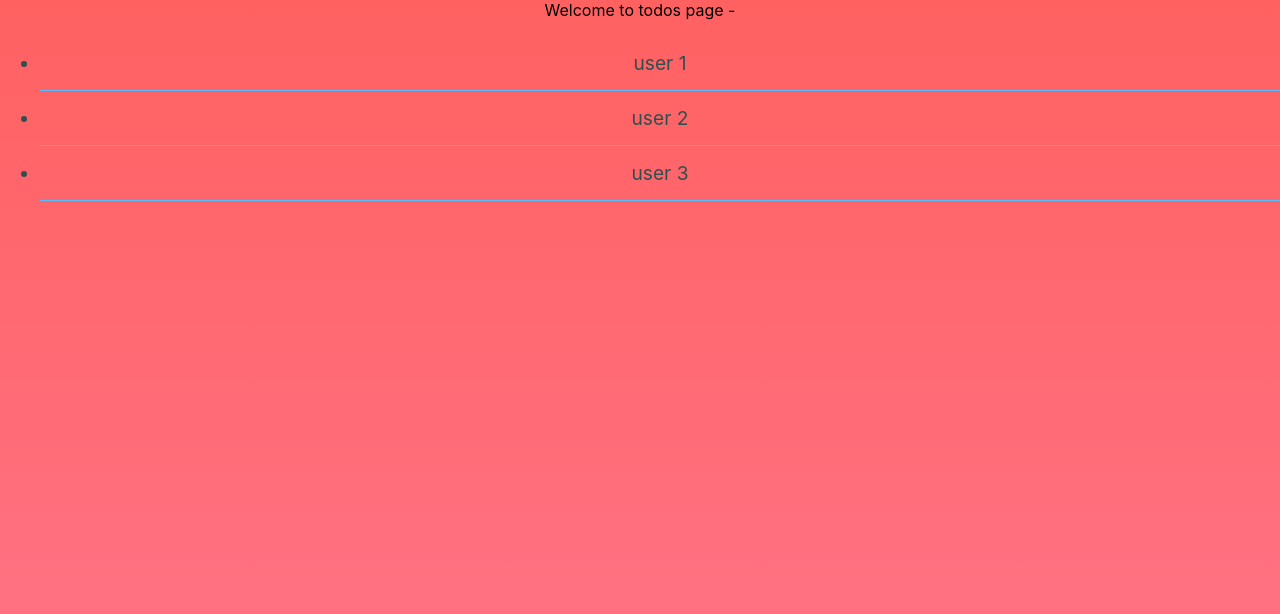
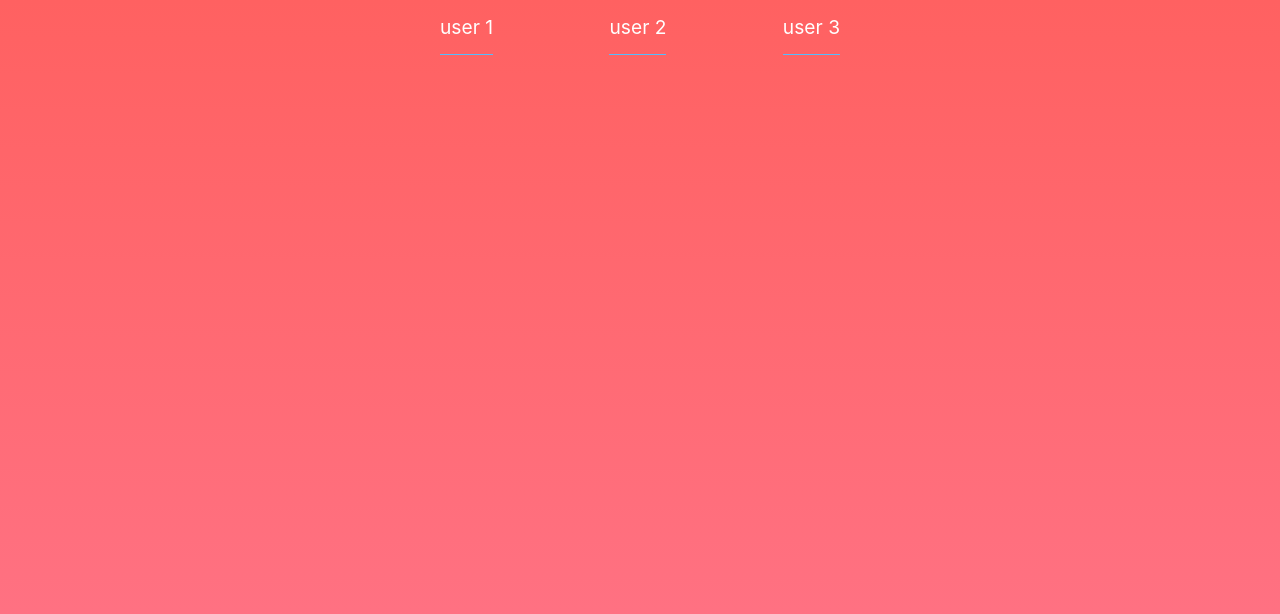
Before and after one commit to goncalolourenco/react-lesson, a React (Create React App) app: page / in a window 1280 px wide. Shown: the top 614 px of the page. Built offline with nearby package versions, Linux system fonts and the light colour scheme; the HTML template or start-up script is replaced by a standard one.

Commit message:
change css for application

```diff
--- a/src/Todos/List/List.js
+++ b/src/Todos/List/List.js
@@ -78,11 +78,18 @@ function TodoList({ user }) {
       <div className='todos-list-container'>
         <ul className='todos-list'>
           {todos.map((todo) => (
-            <Item key={todo.id} {...todo} onClick={handleItemClick} onRemove={handleRemoveItem} />
+            <Item
+              key={todo.id}
+              {...todo}
+              onClick={handleItemClick}
+              onRemove={handleRemoveItem}
+            />
           ))}
         </ul>
+        {todos && todos.length > 0 && (
+          <button onClick={handleClear}>clear</button>
+        )}
       </div>
-      {todos && todos.length > 0 && <button onClick={handleClear}>clear</button>}
     </div>
   );
 }
--- a/src/Todos/Users/Users.css
+++ b/src/Todos/Users/Users.css
@@ -17,5 +17,6 @@
   margin-right: auto;
   max-width: 400px;
   padding: 0;
+  margin-top: 0;
   justify-content: space-between;
 }
--- /dev/null
+++ b/src/Todos/Users/Users.js
@@ -0,0 +1,20 @@
+import React from 'react';
+import './Users.css';
+
+const Users = ({ onClick }) => {
+  return (
+    <ul className='user-list'>
+      <li className='user-item' onClick={() => onClick(1)}>
+        user 1
+      </li>
+      <li className='user-item' onClick={() => onClick(2)}>
+        user 2
+      </li>
+      <li className='user-item' onClick={() => onClick(3)}>
+        user 3
+      </li>
+    </ul>
+  );
+};
+
+export default Users;
--- a/src/Users/Users.js
+++ /dev/null
@@ -1,13 +0,0 @@
-import React from 'react';
-
-const Users = ({ onClick }) => {
-  return (
-    <ul>
-      <li onClick={() => onClick(1)}>user 1</li>
-      <li onClick={() => onClick(2)}>user 2</li>
-      <li onClick={() => onClick(3)}>user 3</li>
-    </ul>
-  );
-};
-
-export default Users;
--- a/src/pages/TodosPage.js
+++ b/src/pages/TodosPage.js
@@ -1,6 +1,6 @@
 import React, { useState } from 'react';
 import TodoList from '../Todos/List/List';
-import Users from '../Users/Users';
+import Users from '../Todos/Users/Users';
 
 const TodosPage = () => {
   const [selectedId, setSelectedId] = useState(null);
@@ -11,7 +11,6 @@ const TodosPage = () => {
 
   return (
     <>
-      <div>Welcome to todos page - {selectedId}</div>
       <Users onClick={handleUserClick} />
       {selectedId && <TodoList user={{ id: selectedId }} />}
     </>
```
